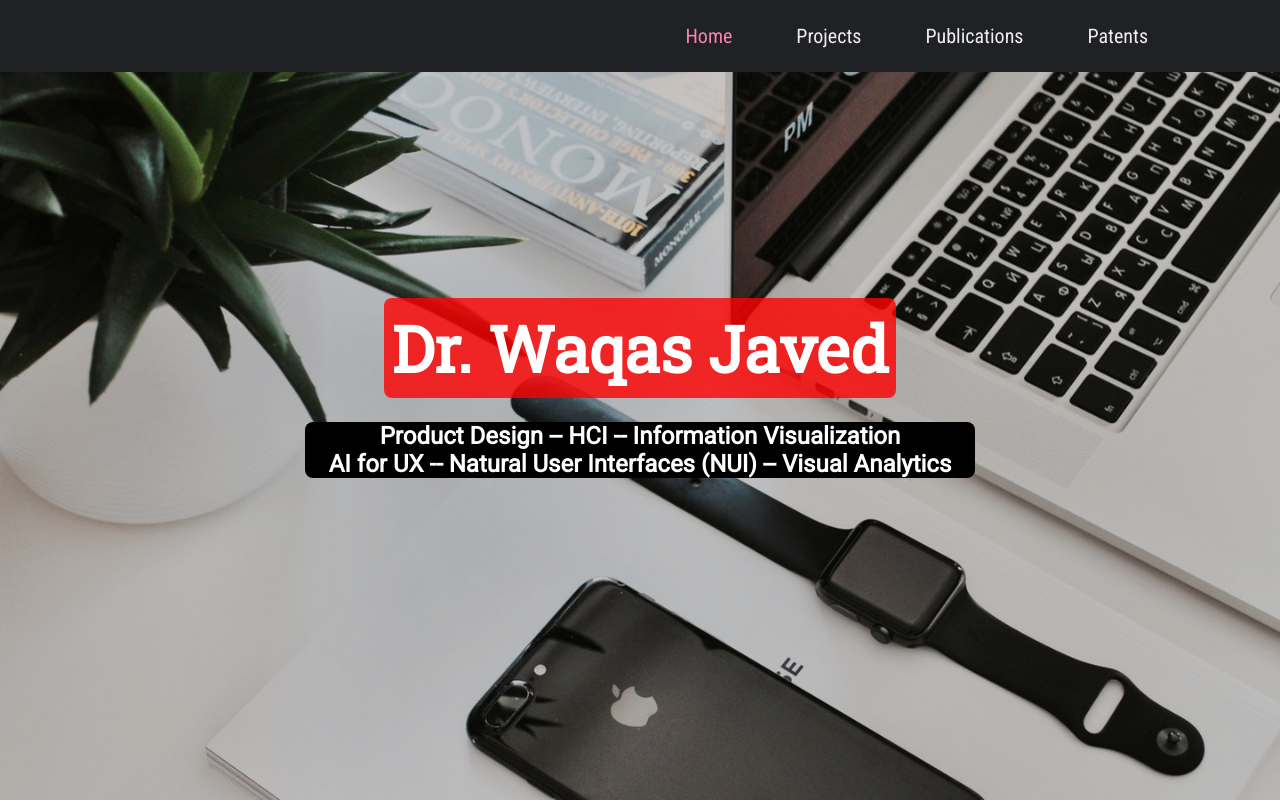
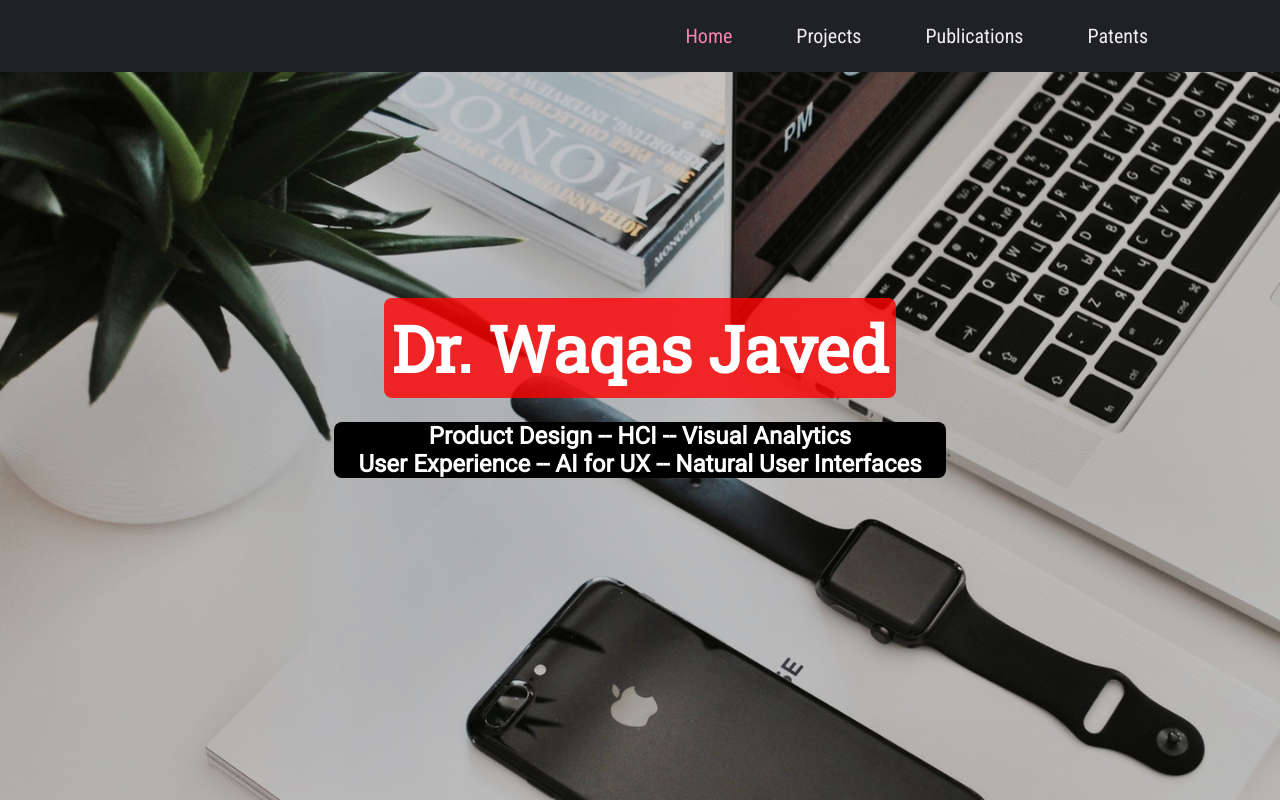
Before and after one commit to javedwaqas/web, a plain HTML site: page index.html in a window 1280 px wide. Shown: the top 802 px of the page. Drawn offline with Linux system fonts and the light colour scheme.

Commit message:
minor update

```diff
--- a/index.html
+++ b/index.html
@@ -69,7 +69,7 @@
 
     <div id="banner">
         <h1>Dr. Waqas Javed</h1>
-        <h3 style="text-align: center;">Product Design -- HCI -- Information Visualization <br> AI for UX -- Natural User Interfaces (NUI) -- Visual Analytics</h3>
+        <h3 style="text-align: center;">Product Design -- HCI -- Visual Analytics <br> User Experience -- AI for UX -- Natural User Interfaces</h3>
     </div>
 
     <main>
```
